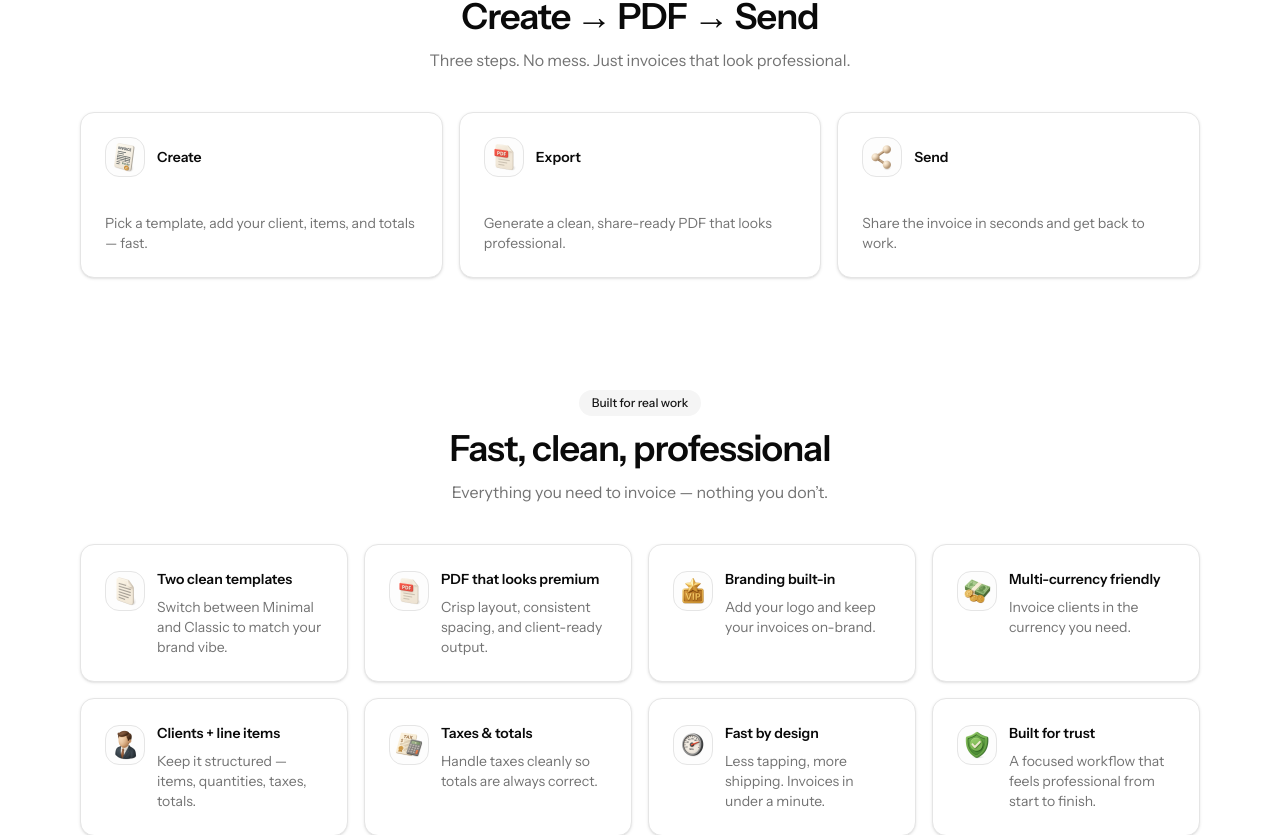
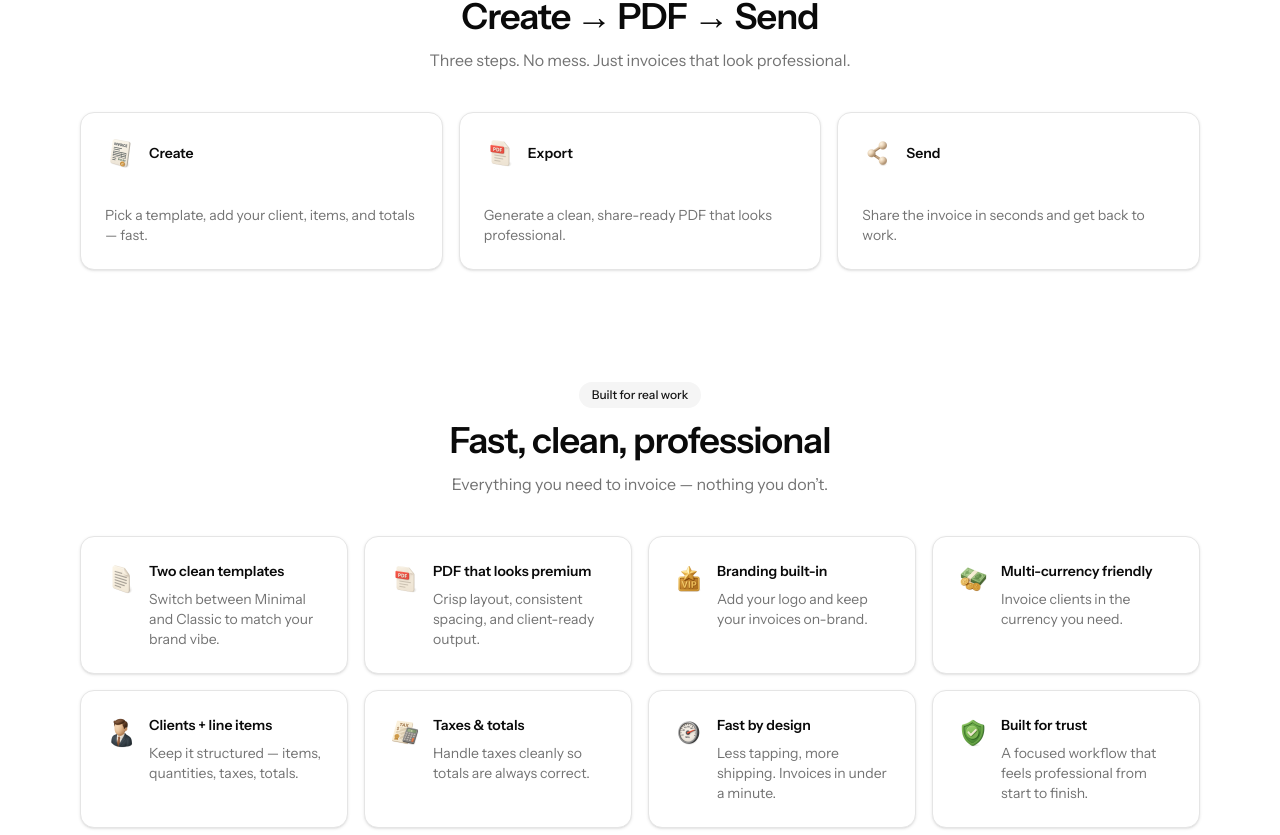
Before and after one commit to hoootan/invoicent-landing, a Next.js app: page / in a window 1280 px wide. Shown: the part 860-1695 px from the top of the page. Built offline with nearby package versions, Linux system fonts and the light colour scheme.

Commit message:
ui: remove icon containers

```diff
--- a/src/app/page.tsx
+++ b/src/app/page.tsx
@@ -240,7 +240,6 @@ export default function HomePage() {
               <Card key={s.title} className="p-6">
                 <div className="flex items-center gap-3">
                   {"icon" in s ? (
-                    <div className="grid size-10 place-items-center rounded-xl border bg-muted/20">
                     <Image
                       src={(s as any).icon}
                       alt={s.title}
@@ -248,7 +247,6 @@ export default function HomePage() {
                       height={40}
                       className="size-8"
                     />
-                    </div>
                   ) : null}
                   <div className="text-sm font-semibold">{s.title}</div>
                 </div>
@@ -273,15 +271,13 @@ export default function HomePage() {
               <Card key={f.title} className="p-6">
                 <div className="flex items-start gap-3">
                   {"icon" in f ? (
-                    <div className="mt-0.5 grid size-10 shrink-0 place-items-center rounded-xl border bg-muted/20">
                     <Image
                       src={(f as any).icon}
                       alt={f.title}
                       width={40}
                       height={40}
-                        className="size-8"
+                      className="mt-0.5 size-8 shrink-0"
                     />
-                    </div>
                   ) : null}
                   <div>
                     <div className="text-sm font-semibold">{f.title}</div>
```
Lines whose indentation alone changed are shown as unchanged.
